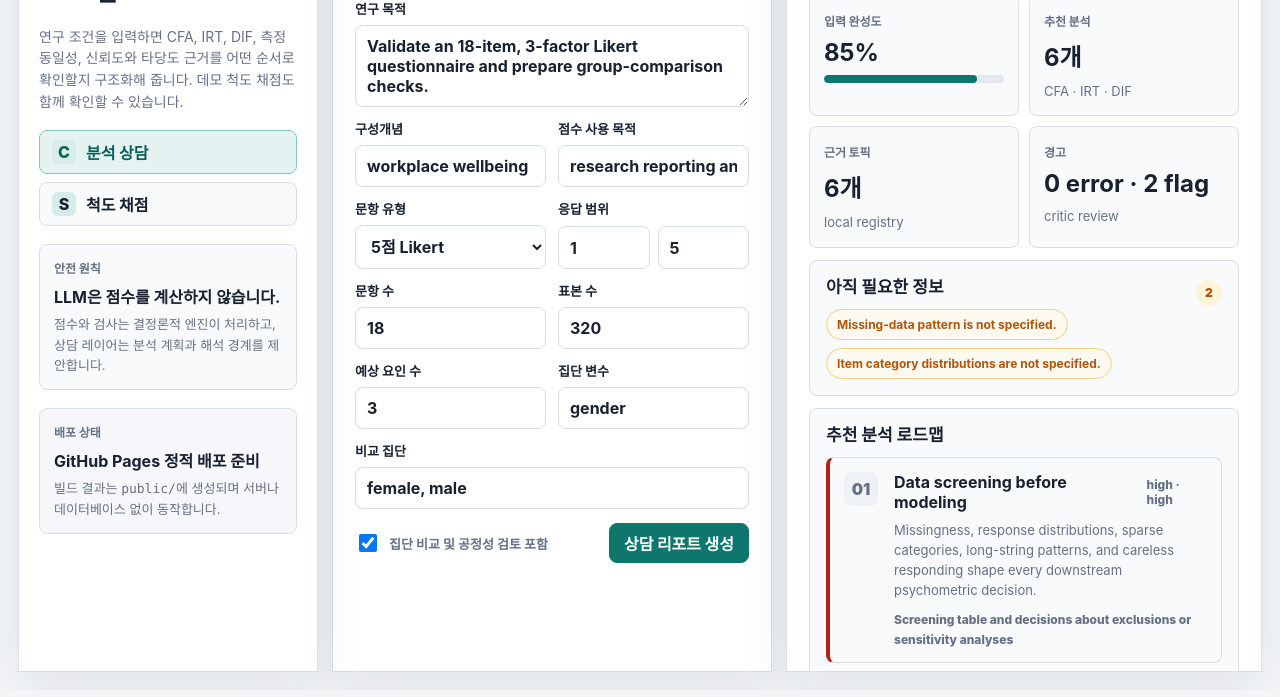
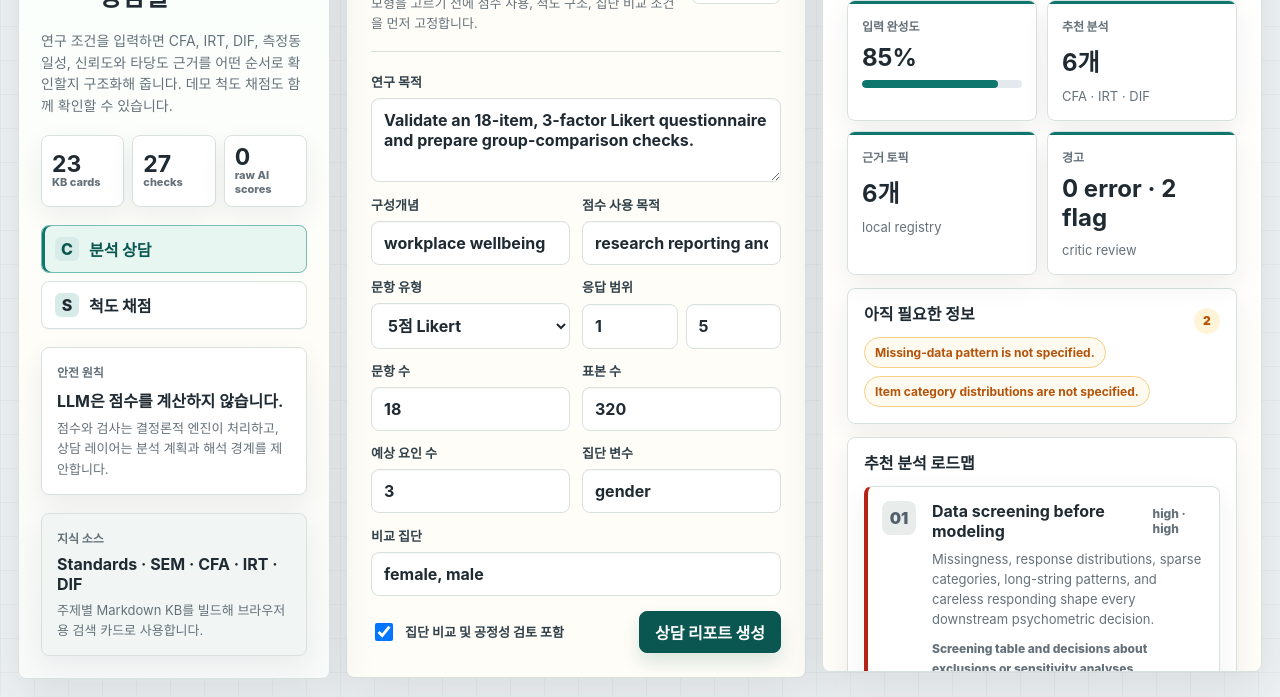
Before and after one commit to cloudvelvet/psychometrician-copilot, a website with bundled scripts: page index.html in a window 1280 px wide. Shown: the part 110-807 px from the top of the page. Built offline with nearby package versions, Linux system fonts and the light colour scheme.

Commit message:
Polish the psychometric dashboard UI
The app needed to feel more like a professional research console and less like a raw MVP. This pass improves the visual hierarchy, sidebar framing, report-card surfaces, form readability, and selected response states while keeping the static GitHub Pages architecture unchanged.

Constraint: No new runtime dependencies or backend changes

Rejected: Marketing-style hero redesign | this is an operational research tool, so the first screen should remain the usable workspace

Confidence: high

Scope-risk: narrow

Directive: Preserve the dense dashboard workflow; future visual work should improve scanning without turning sections into nested decorative cards

Tested: npm test; npm run build; local preview HTTP 200; Chrome desktop and compact screenshots reviewed

```diff
--- a/index.html
+++ b/index.html
@@ -31,6 +31,21 @@
             어떤 순서로 확인할지 구조화해 줍니다. 데모 척도 채점도 함께 확인할 수 있습니다.
           </p>
 
+          <div class="side-metrics" aria-label="앱 상태 요약">
+            <span>
+              <strong>23</strong>
+              KB cards
+            </span>
+            <span>
+              <strong>27</strong>
+              checks
+            </span>
+            <span>
+              <strong>0</strong>
+              raw AI scores
+            </span>
+          </div>
+
           <nav class="mode-tabs" aria-label="작업 선택">
             <button class="tab-button active" type="button" data-mode="consult">
               <span class="tab-icon" aria-hidden="true">C</span>
@@ -49,9 +64,9 @@
           </div>
 
           <div class="side-card subtle">
-            <span class="card-label">배포 상태</span>
-            <strong>GitHub Pages 정적 배포 준비</strong>
-            <p>빌드 결과는 <code>public/</code>에 생성되며 서버나 데이터베이스 없이 동작합니다.</p>
+            <span class="card-label">지식 소스</span>
+            <strong>Standards · SEM · CFA · IRT · DIF</strong>
+            <p>주제별 Markdown KB를 빌드해 브라우저용 검색 카드로 사용합니다.</p>
           </div>
         </aside>
 
@@ -61,6 +76,7 @@
               <div>
                 <p class="eyebrow">Study Design</p>
                 <h2 id="consultTitle">연구 조건 입력</h2>
+                <p>모형을 고르기 전에 점수 사용, 척도 구조, 집단 비교 조건을 먼저 고정합니다.</p>
               </div>
               <button class="ghost-button" type="button" id="sampleConsultButton">샘플 채우기</button>
             </header>
@@ -134,6 +150,7 @@
               <div>
                 <p class="eyebrow">Demo Assessment</p>
                 <h2 id="scoreTitle">데모 척도 채점</h2>
+                <p>응답 품질 경고와 하위요인 점수를 결정론적 엔진으로 계산합니다.</p>
               </div>
               <button class="ghost-button" id="resetButton" type="button">응답 초기화</button>
             </header>
--- a/web/styles.css
+++ b/web/styles.css
@@ -1,14 +1,16 @@
 :root {
   color-scheme: light;
-  --bg: #f3f5f7;
-  --panel: #ffffff;
-  --panel-alt: #f8fafc;
-  --text: #18212f;
-  --muted: #667085;
-  --line: #d7dee8;
-  --line-strong: #b8c4d2;
+  --bg: #eef2f4;
+  --panel: #fffdf8;
+  --panel-alt: #f8faf8;
+  --panel-strong: #f1f6f4;
+  --text: #1f2a32;
+  --muted: #65717a;
+  --line: #d9e1df;
+  --line-strong: #aebfbb;
   --teal: #0f766e;
-  --teal-soft: #e4f3f1;
+  --teal-deep: #0a5650;
+  --teal-soft: #dff2ee;
   --blue: #2563eb;
   --blue-soft: #e8efff;
   --green: #16803c;
@@ -19,7 +21,9 @@
   --red-soft: #ffe7e4;
   --violet: #6d28d9;
   --violet-soft: #f0e9ff;
-  --shadow: 0 18px 50px rgba(24, 33, 47, 0.08);
+  --ink-soft: #e8eceb;
+  --shadow: 0 20px 52px rgba(26, 42, 50, 0.1);
+  --shadow-soft: 0 10px 28px rgba(26, 42, 50, 0.07);
   font-family: Inter, ui-sans-serif, system-ui, -apple-system, BlinkMacSystemFont, "Segoe UI", sans-serif;
 }
 
@@ -29,12 +33,18 @@
 
 html {
   min-width: 320px;
+  overflow-x: hidden;
 }
 
 body {
   margin: 0;
   min-height: 100vh;
-  background: var(--bg);
+  overflow-x: hidden;
+  background:
+    linear-gradient(90deg, rgba(31, 42, 50, 0.04) 1px, transparent 1px),
+    linear-gradient(180deg, rgba(31, 42, 50, 0.035) 1px, transparent 1px),
+    var(--bg);
+  background-size: 34px 34px;
   color: var(--text);
 }
 
@@ -43,6 +53,7 @@ input,
 select,
 textarea {
   font: inherit;
+  min-width: 0;
 }
 
 button {
@@ -54,25 +65,32 @@ code {
 }
 
 .app-shell {
-  width: min(1500px, 100%);
+  width: min(1540px, 100%);
   margin: 0 auto;
   padding: 18px;
 }
 
 .app-frame {
   display: grid;
-  grid-template-columns: 300px minmax(440px, 1fr) minmax(380px, 520px);
-  gap: 14px;
+  grid-template-columns: 312px minmax(460px, 1fr) minmax(390px, 540px);
+  gap: 16px;
   align-items: start;
+  min-width: 0;
+}
+
+.app-frame > * {
+  min-width: 0;
 }
 
 .side-panel,
 .work-panel,
 .result-panel {
   min-height: calc(100vh - 36px);
+  min-width: 0;
   border: 1px solid var(--line);
   background: var(--panel);
   box-shadow: var(--shadow);
+  border-radius: 8px;
 }
 
 .side-panel {
@@ -81,12 +99,15 @@ code {
   display: flex;
   flex-direction: column;
   gap: 18px;
-  padding: 20px;
+  overflow: hidden;
+  background:
+    linear-gradient(180deg, #f9fffd 0%, #fffdf8 58%, #f7faf9 100%);
+  padding: 22px;
 }
 
 .work-panel,
 .result-panel {
-  padding: 22px;
+  padding: 24px;
 }
 
 .brand {
@@ -100,12 +121,13 @@ code {
   grid-template-columns: repeat(3, 7px);
   gap: 5px;
   align-items: end;
-  width: 44px;
-  height: 44px;
+  width: 46px;
+  height: 46px;
   padding: 10px;
-  border: 1px solid #aad8d3;
+  border: 1px solid #9bcfc8;
   border-radius: 8px;
-  background: var(--teal-soft);
+  background: #edf8f5;
+  box-shadow: inset 0 0 0 1px rgba(255, 255, 255, 0.72);
 }
 
 .brand-mark span {
@@ -150,14 +172,15 @@ h2,
 h3 {
   margin: 0;
   line-height: 1.18;
+  word-break: keep-all;
 }
 
 h1 {
-  font-size: 24px;
+  font-size: 25px;
 }
 
 h2 {
-  font-size: 24px;
+  font-size: 25px;
 }
 
 h3 {
@@ -178,6 +201,35 @@ h3 {
 .side-copy {
   margin: 0;
   font-size: 14px;
+  overflow-wrap: anywhere;
+}
+
+.side-metrics {
+  display: grid;
+  grid-template-columns: repeat(3, 1fr);
+  gap: 8px;
+}
+
+.side-metrics span {
+  display: grid;
+  min-width: 0;
+  min-height: 70px;
+  align-content: center;
+  border: 1px solid var(--line);
+  border-radius: 8px;
+  background: #ffffff;
+  color: var(--muted);
+  padding: 10px;
+  font-size: 11px;
+  font-weight: 800;
+  line-height: 1.25;
+  box-shadow: var(--shadow-soft);
+}
+
+.side-metrics strong {
+  color: var(--text);
+  font-size: 23px;
+  line-height: 1;
 }
 
 .mode-tabs {
@@ -189,21 +241,23 @@ h3 {
   display: flex;
   align-items: center;
   gap: 10px;
-  min-height: 44px;
+  min-height: 48px;
   width: 100%;
   border: 1px solid var(--line);
   border-radius: 8px;
-  background: var(--panel-alt);
+  background: #ffffff;
   color: var(--text);
-  padding: 0 12px;
+  padding: 0 13px;
   font-weight: 800;
   text-align: left;
+  box-shadow: 0 1px 0 rgba(26, 42, 50, 0.04);
 }
 
 .tab-button.active {
-  border-color: #7dc8c1;
-  background: var(--teal-soft);
-  color: #0b5f59;
+  border-color: #78bbb3;
+  background: #e8f6f2;
+  color: var(--teal-deep);
+  box-shadow: inset 3px 0 0 var(--teal);
 }
 
 .tab-icon {
@@ -218,12 +272,13 @@ h3 {
 .side-card {
   border: 1px solid var(--line);
   border-radius: 8px;
-  background: var(--panel-alt);
-  padding: 14px;
+  background: #ffffff;
+  padding: 15px;
+  box-shadow: var(--shadow-soft);
 }
 
 .side-card.subtle {
-  background: #f7f7fb;
+  background: var(--panel-strong);
 }
 
 .card-label {
@@ -242,6 +297,7 @@ h3 {
 .side-card p {
   margin: 0;
   font-size: 13px;
+  overflow-wrap: anywhere;
 }
 
 .mode-panel {
@@ -263,35 +319,48 @@ h3 {
 }
 
 .panel-header {
-  margin-bottom: 18px;
+  margin-bottom: 20px;
+  padding-bottom: 18px;
+  border-bottom: 1px solid var(--line);
+}
+
+.panel-header p:not(.eyebrow) {
+  max-width: 620px;
+  margin: 8px 0 0;
+  color: var(--muted);
+  font-size: 13px;
+  line-height: 1.55;
 }
 
 .ghost-button,
 .primary-button {
-  min-height: 40px;
+  min-height: 42px;
   border-radius: 8px;
-  padding: 0 14px;
+  padding: 0 15px;
   font-weight: 800;
+  white-space: nowrap;
 }
 
 .ghost-button {
   border: 1px solid var(--line);
-  background: var(--panel);
+  background: #ffffff;
   color: var(--text);
 }
 
 .ghost-button:hover {
   border-color: var(--teal);
+  color: var(--teal-deep);
 }
 
 .primary-button {
-  border: 1px solid var(--teal);
-  background: var(--teal);
+  border: 1px solid var(--teal-deep);
+  background: var(--teal-deep);
   color: #ffffff;
+  box-shadow: 0 10px 18px rgba(10, 86, 80, 0.14);
 }
 
 .primary-button:hover {
-  background: #0b5f59;
+  background: #084741;
 }
 
 .consult-form,
@@ -302,17 +371,20 @@ h3 {
 .warning-list,
 .subscale-list {
   display: grid;
-  gap: 12px;
+  gap: 13px;
+  min-width: 0;
 }
 
 label {
   display: grid;
   gap: 7px;
+  min-width: 0;
   color: var(--text);
   font-weight: 750;
 }
 
 label span {
+  color: #31414a;
   font-size: 13px;
 }
 
@@ -324,7 +396,8 @@ textarea {
   border-radius: 8px;
   background: #ffffff;
   color: var(--text);
-  padding: 10px 11px;
+  padding: 11px 12px;
+  box-shadow: inset 0 1px 0 rgba(31, 42, 50, 0.03);
 }
 
 textarea {
@@ -380,7 +453,7 @@ input:disabled {
 
 .scale-toolbar {
   align-items: end;
-  margin-bottom: 18px;
+  margin-bottom: 20px;
 }
 
 .scale-toolbar > label {
@@ -391,8 +464,9 @@ input:disabled {
   width: 190px;
   border: 1px solid var(--line);
   border-radius: 8px;
-  background: var(--panel-alt);
-  padding: 10px;
+  background: #ffffff;
+  padding: 11px;
+  box-shadow: var(--shadow-soft);
 }
 
 .progress-card span {
@@ -427,17 +501,20 @@ input:disabled {
 }
 
 .scale-heading {
-  margin-bottom: 14px;
-  padding-bottom: 14px;
+  margin-bottom: 16px;
+  padding: 14px 15px;
   border-bottom: 1px solid var(--line);
+  border-radius: 8px;
+  background: var(--panel-strong);
 }
 
 .item-card {
   margin: 0;
-  padding: 16px;
+  padding: 17px;
   border: 1px solid var(--line);
   border-radius: 8px;
-  background: var(--panel-alt);
+  background: #ffffff;
+  box-shadow: var(--shadow-soft);
 }
 
 .item-card legend {
@@ -476,19 +553,22 @@ input:disabled {
   place-items: center;
   border: 1px solid var(--line);
   border-radius: 8px;
-  background: var(--panel);
+  background: var(--panel-alt);
   padding: 9px 6px;
   cursor: pointer;
+  transition: border-color 140ms ease, background 140ms ease, box-shadow 140ms ease, transform 140ms ease;
 }
 
 .choice:hover {
   border-color: var(--line-strong);
+  transform: translateY(-1px);
 }
 
 .choice:has(input:checked) {
-  border-color: var(--teal);
+  border-color: var(--teal-deep);
   background: var(--teal-soft);
-  color: #0b5f59;
+  color: var(--teal-deep);
+  box-shadow: inset 0 0 0 2px rgba(10, 86, 80, 0.2);
 }
 
 .choice input {
@@ -521,6 +601,8 @@ input:disabled {
   top: 18px;
   overflow: auto;
   max-height: calc(100vh - 36px);
+  background:
+    linear-gradient(180deg, #ffffff 0%, #fffdf8 100%);
 }
 
 .result-heading {
@@ -570,12 +652,25 @@ input:disabled {
 .subscale-row {
   border: 1px solid var(--line);
   border-radius: 8px;
-  background: var(--panel-alt);
+  background: #ffffff;
+  box-shadow: var(--shadow-soft);
 }
 
 .metric-card {
+  position: relative;
   min-height: 112px;
+  overflow: hidden;
   padding: 14px;
+}
+
+.metric-card::before {
+  position: absolute;
+  top: 0;
+  left: 0;
+  width: 100%;
+  height: 3px;
+  background: var(--teal);
+  content: "";
 }
 
 .metric-card span {
@@ -600,7 +695,8 @@ input:disabled {
 }
 
 .result-section h3 {
-  margin-bottom: 12px;
+  margin-bottom: 13px;
+  font-size: 16px;
 }
 
 .count-badge {
@@ -635,6 +731,7 @@ input:disabled {
   display: grid;
   grid-template-columns: 38px minmax(0, 1fr);
   gap: 12px;
+  background: #ffffff;
   padding: 14px;
 }
 
@@ -652,8 +749,8 @@ input:disabled {
   height: 34px;
   place-items: center;
   border-radius: 8px;
-  background: #eef2f6;
-  color: var(--muted);
+  background: var(--ink-soft);
+  color: #51606a;
   font-weight: 900;
 }
 
@@ -683,6 +780,7 @@ input:disabled {
 }
 
 .evidence-card {
+  border-top: 3px solid #9acbc5;
   padding: 13px;
 }
 
@@ -741,8 +839,8 @@ input:disabled {
   margin: 0;
   overflow: auto;
   border-top: 1px solid var(--line);
-  background: #101828;
-  color: #e6edf6;
+  background: #15202a;
+  color: #ecf4f4;
   padding: 14px;
   font-size: 12px;
   line-height: 1.55;
@@ -829,6 +927,10 @@ input:disabled {
   display: grid;
   min-height: calc(100vh - 84px);
   align-content: center;
+  border: 1px dashed var(--line-strong);
+  border-radius: 8px;
+  background: var(--panel-strong);
+  padding: 28px;
 }
 
 .empty-state h2 {
@@ -866,13 +968,22 @@ input:disabled {
   .result-panel {
     position: static;
     min-height: auto;
+    padding: 16px;
+  }
+
+  .side-metrics {
+    grid-template-columns: 1fr;
   }
 
   .form-grid,
   .metric-grid,
-  .evidence-grid,
+  .evidence-grid {
+    grid-template-columns: 1fr;
+  }
+
   .choices {
-    grid-template-columns: 1fr;
+    grid-template-columns: repeat(5, minmax(44px, 1fr));
+    gap: 6px;
   }
 
   .panel-header,
```
Also changed, not shown: 1 other file.
